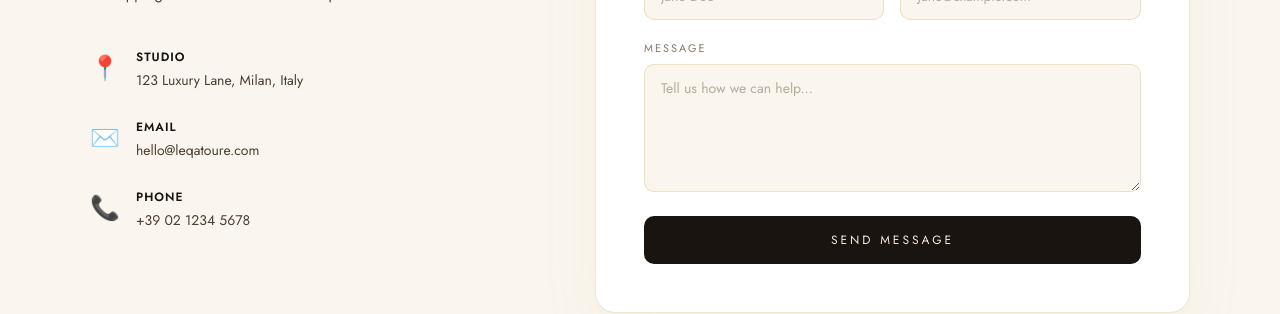
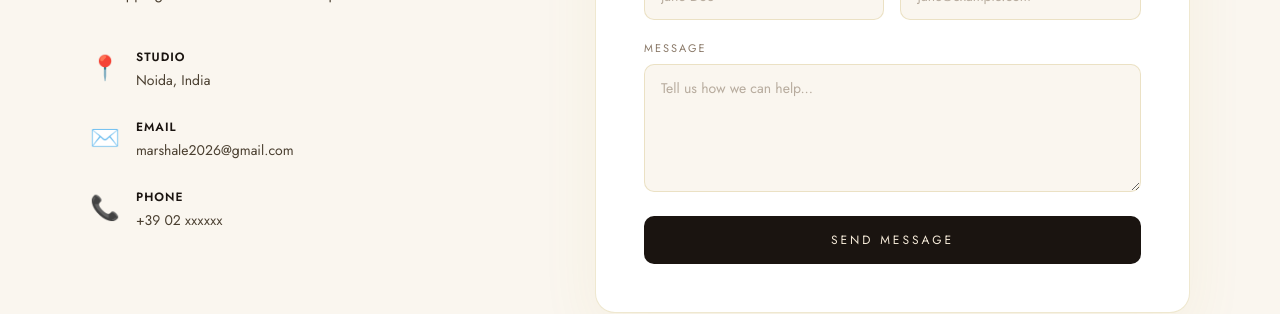
Before and after one commit to mrmanas/Leqatoure, a Next.js app: page /contact in a window 1280 px wide. Shown: the part 601-915 px from the top of the page. Built offline with nearby package versions, Linux system fonts and the light colour scheme.

Commit message:
Change company contact details
Updated contact information for the company.

```diff
--- a/data/products.js
+++ b/data/products.js
@@ -105,8 +105,8 @@ export const SITE = {
     linkedin:  "https://linkedin.com/company/leqatoure",
   },
   contact: {
-    address: "123 Luxury Lane, Milan, Italy",
-    email:   "hello@leqatoure.com",
-    phone:   "+39 02 1234 5678",
+    address: "Noida, India",
+    email:   "marshale2026@gmail.com",
+    phone:   "+39 02 xxxxxx",
   },
 };
```
